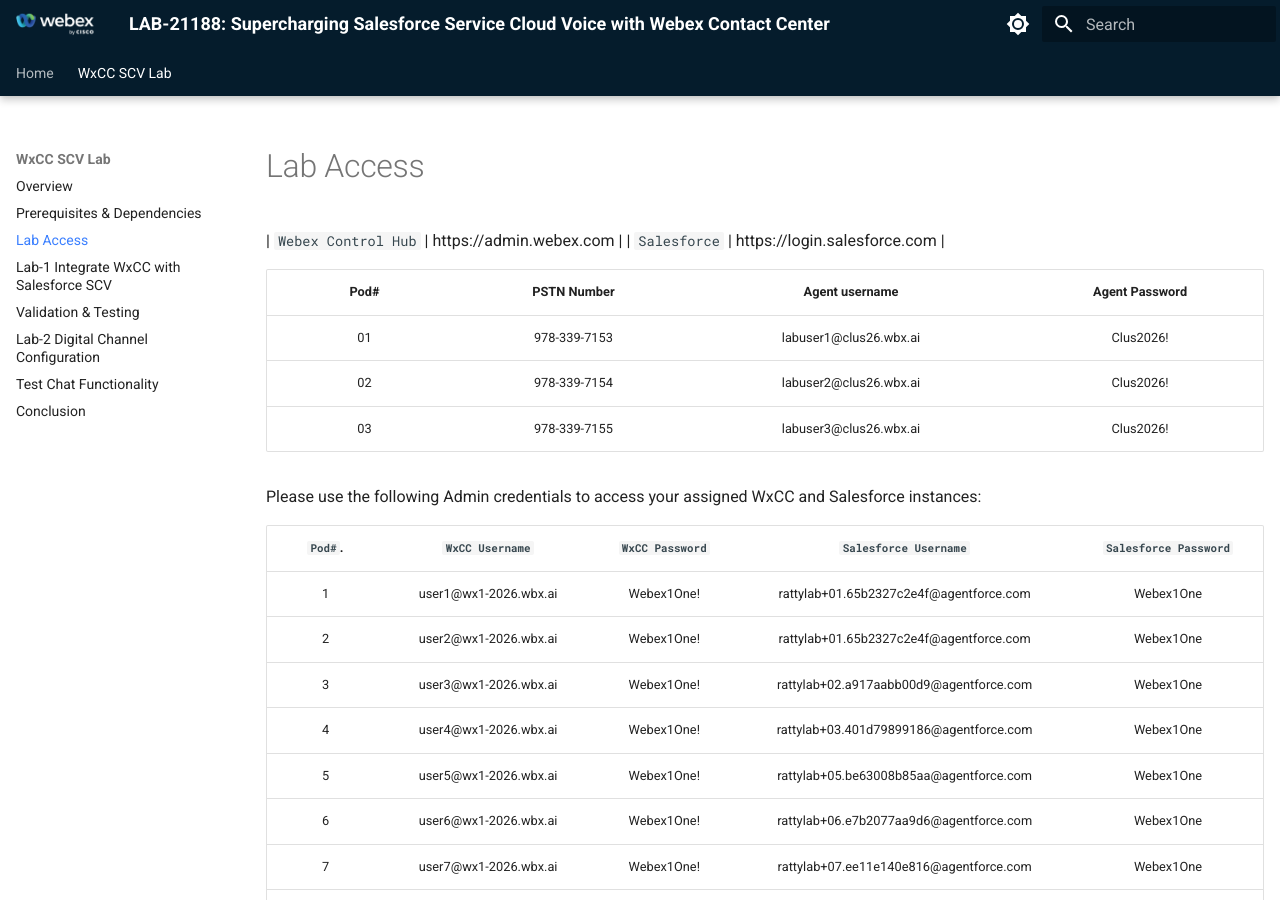
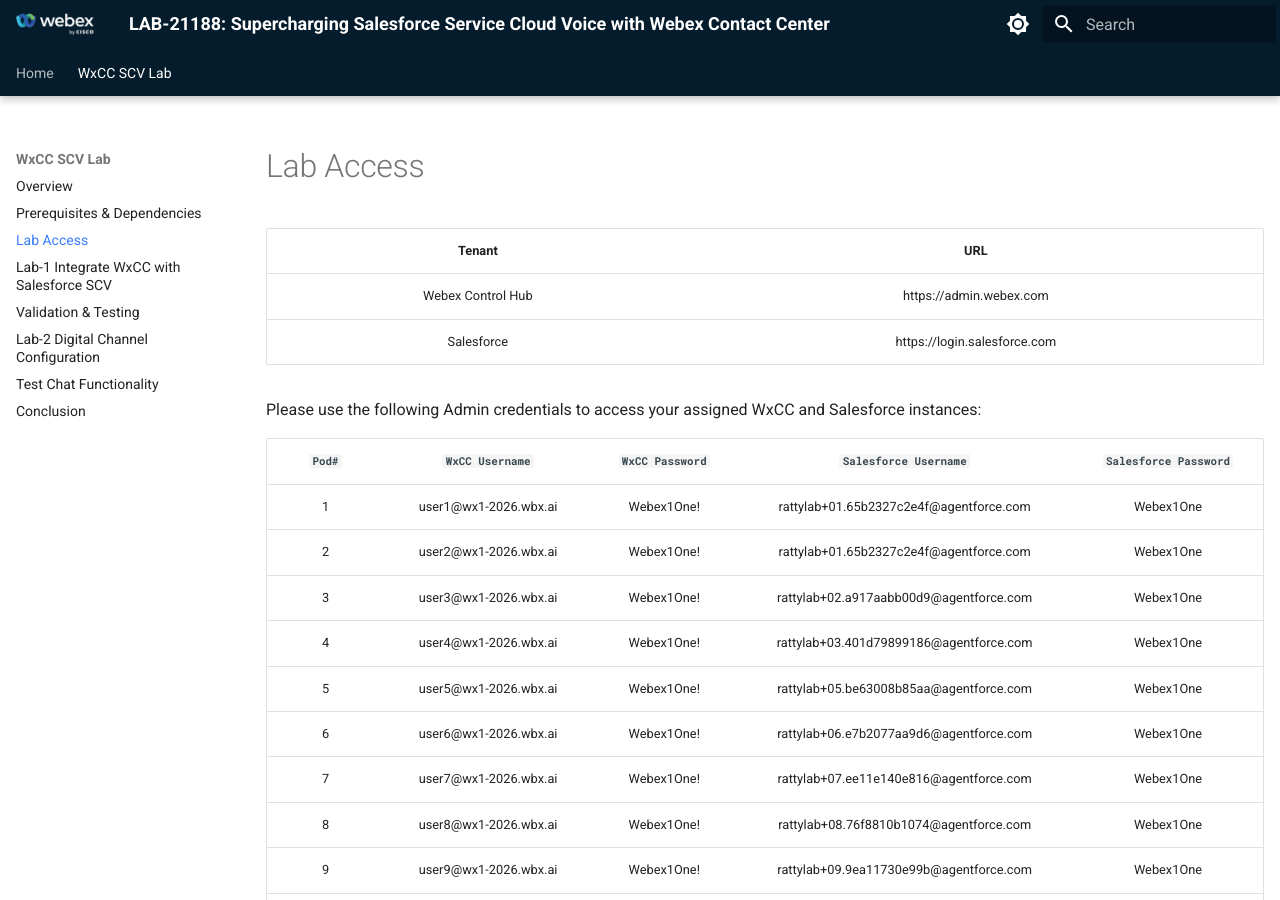
Before and after one commit to WebexCC-SA/LAB-21188, an MkDocs documentation site: the page built from docs/labAccessDK.md, in a window 1280 px wide and 900 px high. Built offline with MkDocs 1.6.1 and Material for MkDocs 9.7.7, drawn with Linux system fonts in a browser that asks for light colours.

Commit message:
Update labAccessDK.md

```diff
--- a/docs/labAccessDK.md
+++ b/docs/labAccessDK.md
@@ -2,21 +2,18 @@
 
 
 
+| Tenant            |  URL                            |
+| :---------------: | :-----------------------------: |
+| Webex Control Hub    | https://admin.webex.com      |
+| Salesforce          | https://login.salesforce.com  |
 
-| `Webex Control Hub`     | https://admin.webex.com                 |
-| `Salesforce`            | https://login.salesforce.com            |
 
-| Pod#              |  PSTN Number            | Agent username           |  Agent Password  |
-| :---------------: | :---------------------: | :----------------------: | :--------------: |
-| 01                |   978-339-7153          | labuser1@clus26.wbx.ai   | Clus2026!        |
-| 02                |   978-339-7154          | labuser2@clus26.wbx.ai   | Clus2026!        |
-| 03                |   978-339-7155          | labuser3@clus26.wbx.ai   | Clus2026!        |
 
 Please use the following Admin credentials to access your assigned WxCC and Salesforce instances:
 
 
 
-| ` Pod#`.  |  `WxCC  Username`     | `WxCC Password` |  `Salesforce Username`                        | `Salesforce Password` |
+| `Pod#`    |  `WxCC  Username`     | `WxCC Password` |  `Salesforce Username`                        | `Salesforce Password` |
 | :-------: | :-------------------------------------: | :-----------------------: | :--------------------: | :-----------------------------: |
 | 1         |   user1@wx1-2026.wbx.ai      |   Webex1One!        |  rattylab+01.65b2327c2e4f@agentforce.com     | Webex1One                  |
 | 2         |   user2@wx1-2026.wbx.ai      |   Webex1One!        |  rattylab+01.65b2327c2e4f@agentforce.com     | Webex1One                  |
```
